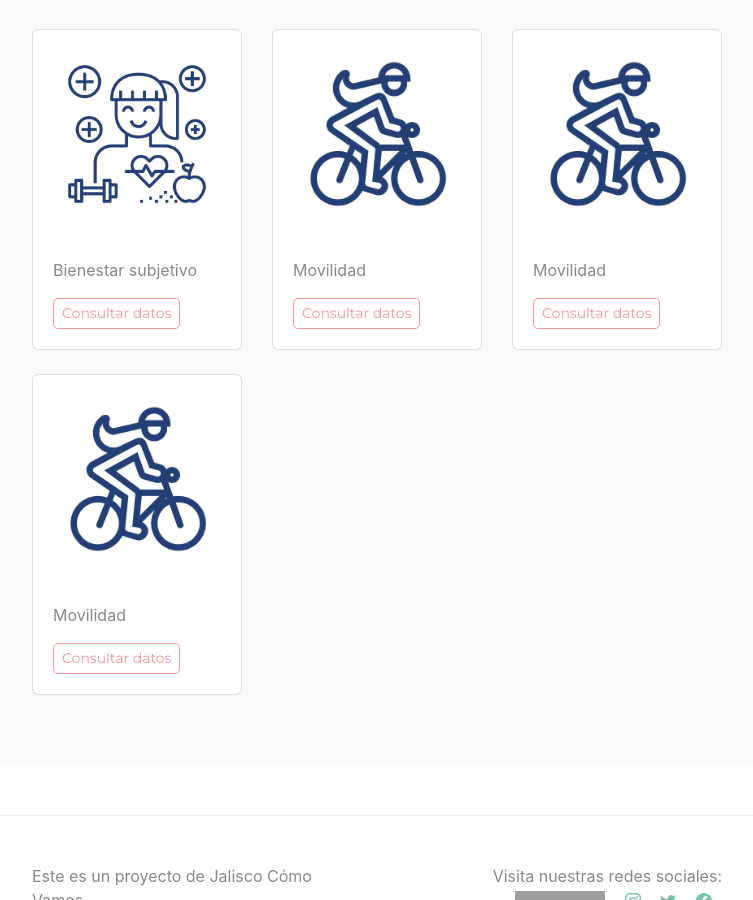
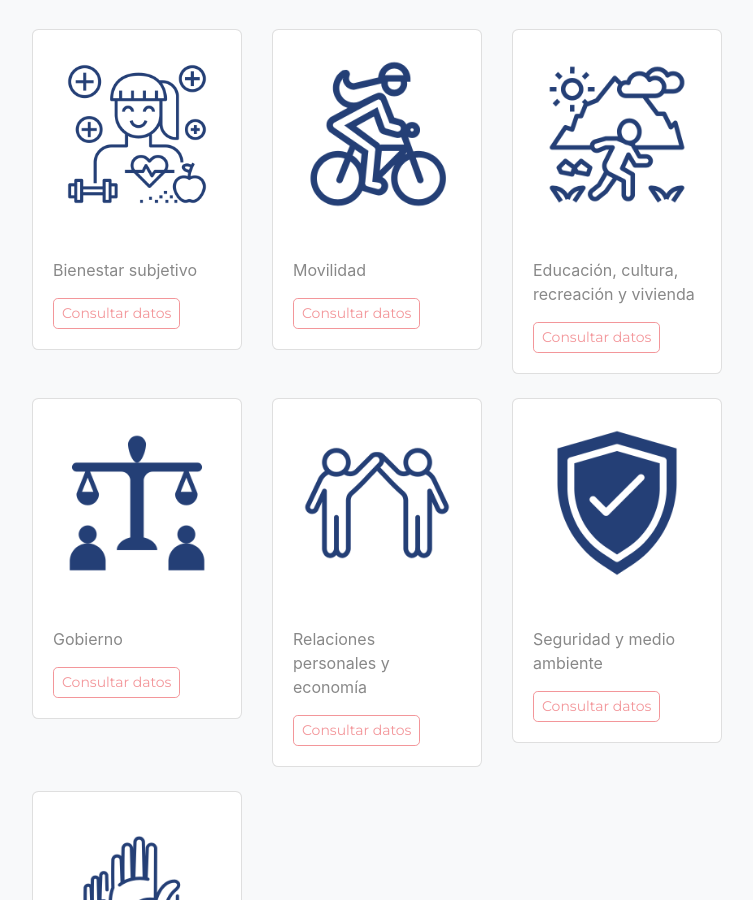
Before and after one commit to JaliscoComoVamos/epc2020, a Jekyll site: the page built from index.md, in a window 1280 px wide and 900 px high, scrolled down 973 px. Shown: the whole window, without its empty margins (263-1016 px from the left). Built offline with Jekyll 4.4.1, drawn with Linux system fonts in a browser that asks for light colours; grey boxes are pictures that could not be loaded.

Commit message:
Update index.md

```diff
--- a/index.md
+++ b/index.md
@@ -29,7 +29,7 @@ title: Bootstrap 4 Github Pages
                 <div class="card-body">
                   <p class="card-text">Bienestar subjetivo</p>
                   <div class="d-flex justify-content-between align-items-center">
-                    <div class="btn-group text-center">
+                    <div class="text-center">
                       <a href="bienestar-subjetivo.html"><button type="button" class="btn btn-sm btn-outline-secondary">Consultar datos</button></a>
                     </div>
 
@@ -55,12 +55,12 @@ title: Bootstrap 4 Github Pages
 
             <div class="col-md-4">
               <div class="card mb-4 box-shadow">
-                <img class="card-img-top" src="movilidad.png">
+                <img class="card-img-top" src="recreacion.png">
                 <div class="card-body">
-                  <p class="card-text">Movilidad</p>
+                  <p class="card-text">Educación, cultura, recreación y vivienda</p>
                   <div class="d-flex justify-content-between align-items-center">
                     <div class="btn-group text-center">
-                      <a href="movilidad.html"><button type="button" class="btn btn-sm btn-outline-secondary">Consultar datos</button></a>
+                      <a href="educacion-cultura-recreacion-vivienda.html"><button type="button" class="btn btn-sm btn-outline-secondary">Consultar datos</button></a>
                     </div>
 
                   </div>
@@ -70,18 +70,61 @@ title: Bootstrap 4 Github Pages
 
             <div class="col-md-4">
               <div class="card mb-4 box-shadow">
-                <img class="card-img-top" src="movilidad.png">
+                <img class="card-img-top" src="gobierno.png">
                 <div class="card-body">
-                  <p class="card-text">Movilidad</p>
+                  <p class="card-text">Gobierno</p>
                   <div class="d-flex justify-content-between align-items-center">
                     <div class="btn-group text-center">
-                      <a href="movilidad.html"><button type="button" class="btn btn-sm btn-outline-secondary">Consultar datos</button></a>
+                      <a href="gobierno.html"><button type="button" class="btn btn-sm btn-outline-secondary">Consultar datos</button></a>
                     </div>
-
                   </div>
                 </div>
               </div>
             </div>
+
+                   <div class="col-md-4">
+              <div class="card mb-4 box-shadow">
+                <img class="card-img-top" src="relaciones-personales.png">
+                <div class="card-body">
+                  <p class="card-text">Relaciones personales y economía</p>
+                  <div class="d-flex justify-content-between align-items-center">
+                    <div class="btn-group text-center">
+                      <a href="relaciones-interpersonales-economia.html"><button type="button" class="btn btn-sm btn-outline-secondary">Consultar datos</button></a>
+                    </div>
+                  </div>
+                </div>
+              </div>
+            </div>
+
+                     <div class="col-md-4">
+              <div class="card mb-4 box-shadow">
+                <img class="card-img-top" src="seguridad.png">
+                <div class="card-body">
+                  <p class="card-text">Seguridad y medio ambiente</p>
+                  <div class="d-flex justify-content-between align-items-center">
+                    <div class="btn-group text-center">
+                      <a href="seguridad-medio-ambiente.html"><button type="button" class="btn btn-sm btn-outline-secondary">Consultar datos</button></a>
+                    </div>
+                  </div>
+                </div>
+              </div>
+            </div>
+
+                     <div class="col-md-4">
+              <div class="card mb-4 box-shadow">
+                <img class="card-img-top" src="ciudadania.png">
+                <div class="card-body">
+                  <p class="card-text">Ciudadanía</p>
+                  <div class="d-flex justify-content-between align-items-center">
+                    <div class="btn-group text-center">
+                      <a href="ciudadania.html"><button type="button" class="btn btn-sm btn-outline-secondary">Consultar datos</button></a>
+                    </div>
+                  </div>
+                </div>
+              </div>
+            </div>
+
+
 
 <!--
 
```
